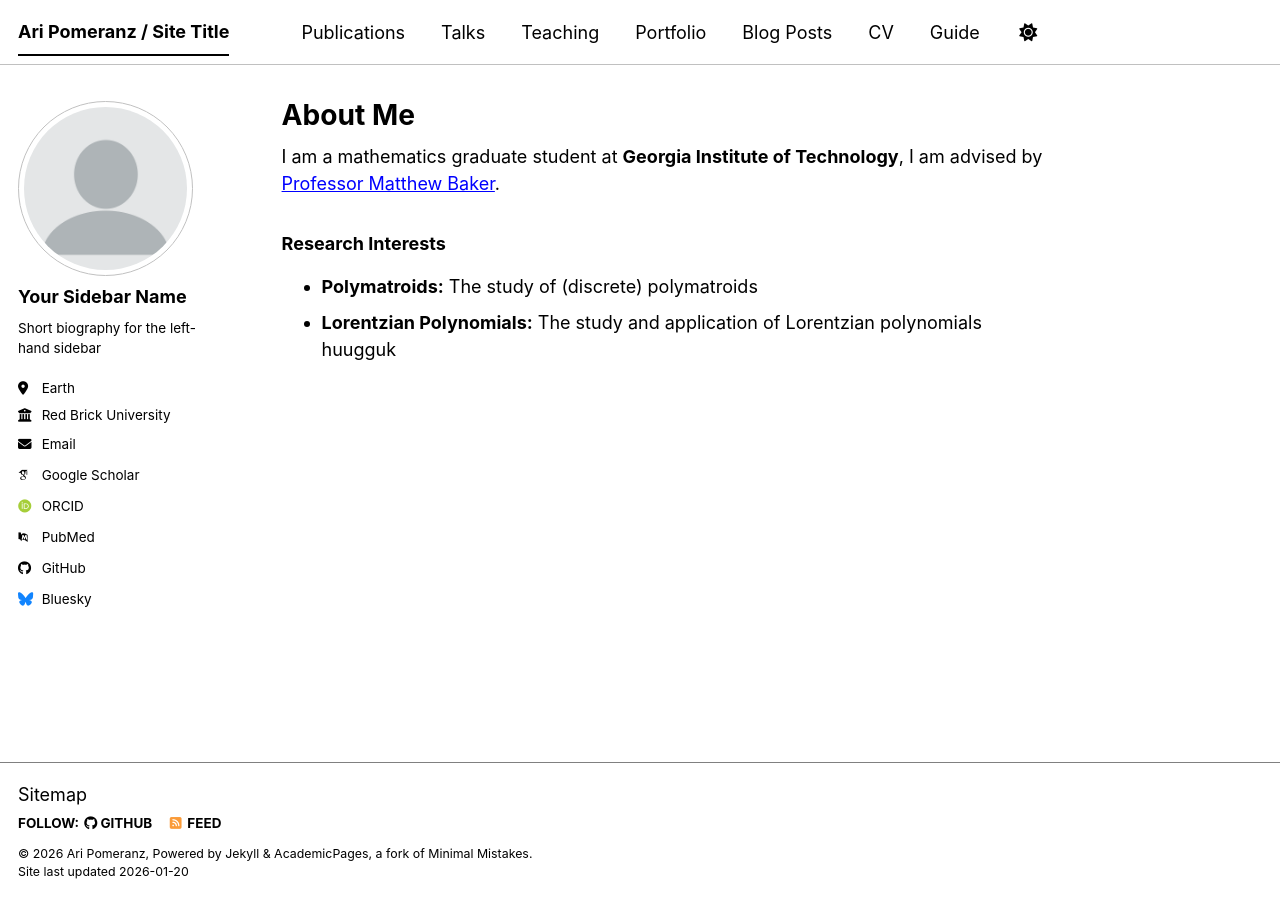
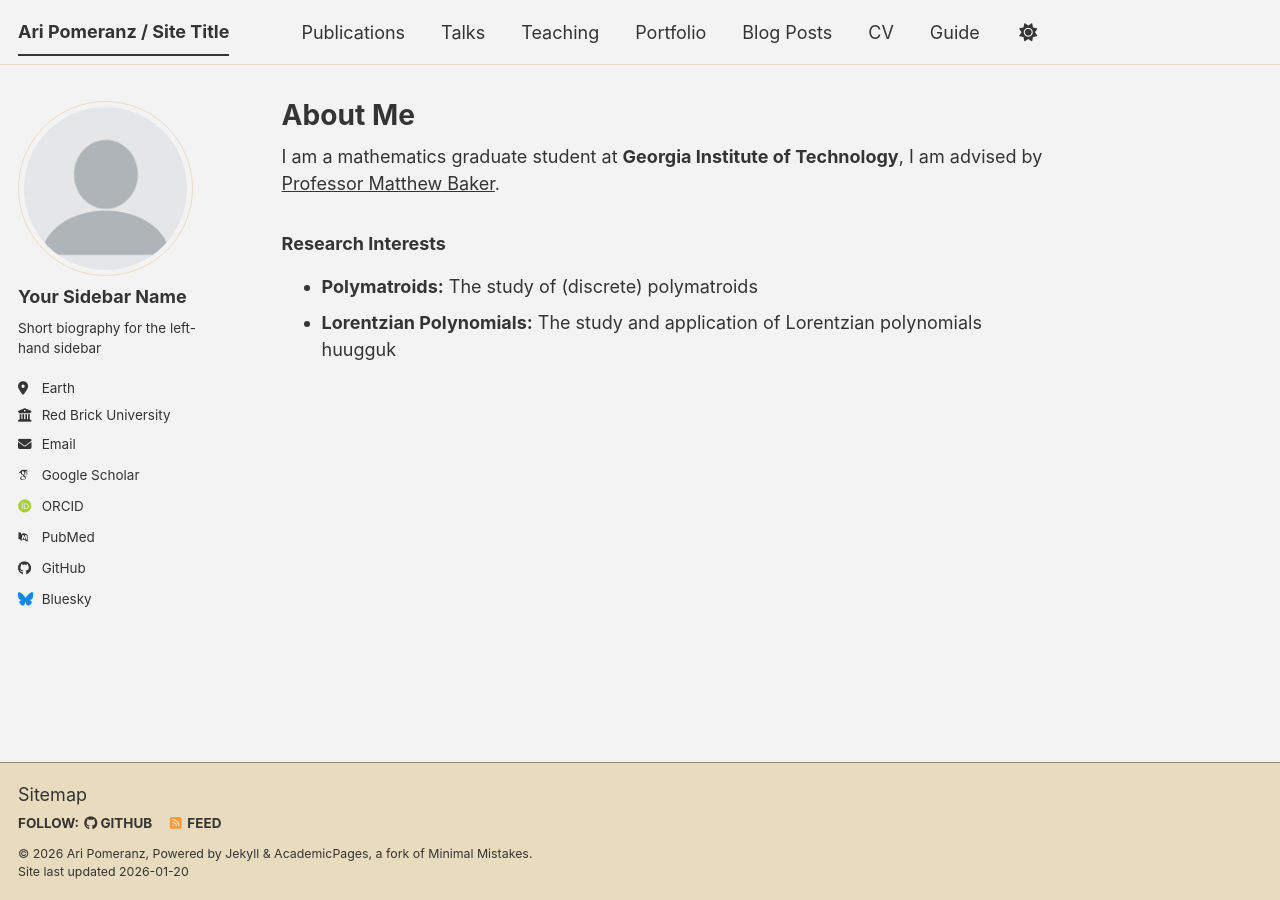
Before and after one commit to aripomeranz/aripomeranz, a Jekyll site: the page built from _pages/about.md, in a window 1280 px wide. Built offline with Jekyll 4.4.1, drawn with Linux system fonts in a browser that asks for light colours; some web fonts are replaced; a script bundle is joined from its source files by our own code; library files that are not in the unit come from our copies.

Commit message:
Update _config.yml

```diff
--- a/_config.yml
+++ b/_config.yml
@@ -8,8 +8,8 @@
 
 # Basic Site Settings
 locale                   : "en-US"
-site_theme               : "contrast" # The available themes options are "default", "air", "sunrise", "mint", "dirt" and "contrast"
-minimal_mistakes_skin    : "contrast"
+site_theme               : "dirt" # The available themes options are "default", "air", "sunrise", "mint", "dirt" and "contrast"
+minimal_mistakes_skin    : "dirt"
 title                    : "Ari Pomeranz / Site Title"
 title_separator          : "-"
 name                     : &name "Ari Pomeranz"
```
